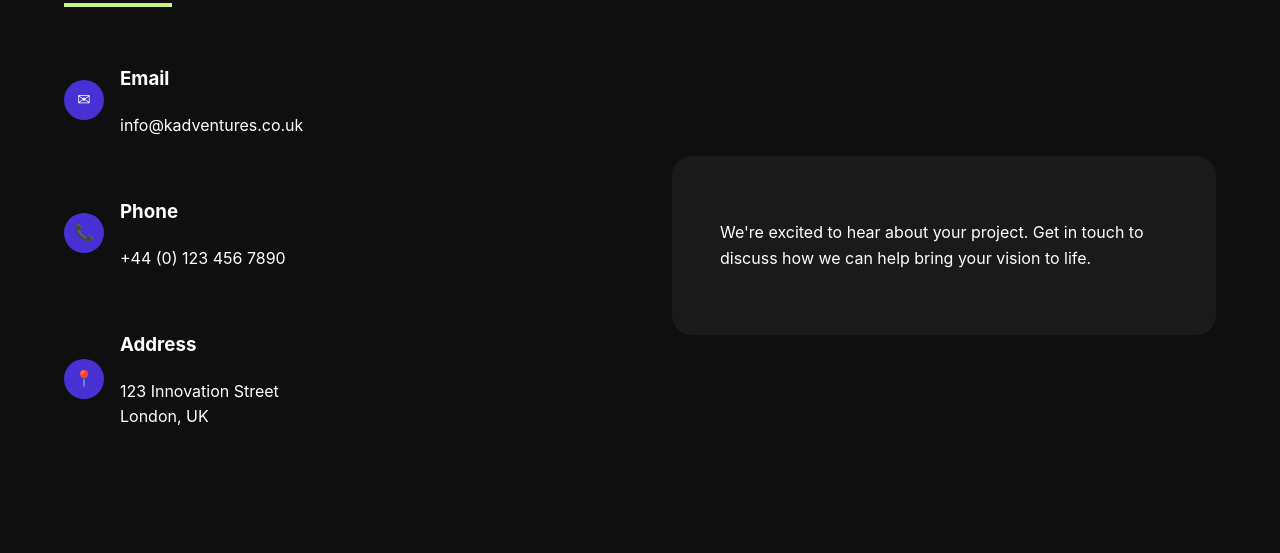
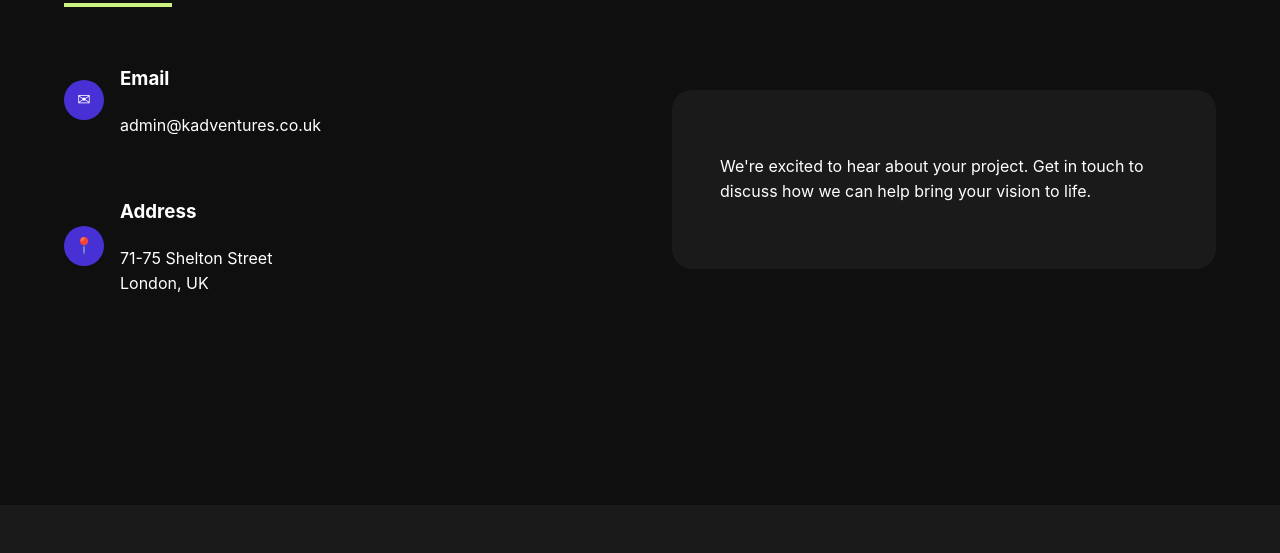
Before and after one commit to macrorage/kadventures-website, a plain HTML site: page index.html in a window 1280 px wide. Shown: the part 2505-3058 px from the top of the page. Drawn offline with Linux system fonts and the light colour scheme.

Commit message:
Update index.html

```diff
--- a/index.html
+++ b/index.html
@@ -362,21 +362,14 @@
                         <div class="contact-icon">✉</div>
                         <div>
                             <h3>Email</h3>
-                            <p>info@kadventures.co.uk</p>
-                        </div>
-                    </div>
-                    <div class="contact-item">
-                        <div class="contact-icon">📞</div>
-                        <div>
-                            <h3>Phone</h3>
-                            <p>+44 (0) 123 456 7890</p>
+                            <p>admin@kadventures.co.uk</p>
                         </div>
                     </div>
                     <div class="contact-item">
                         <div class="contact-icon">📍</div>
                         <div>
                             <h3>Address</h3>
-                            <p>123 Innovation Street<br>London, UK</p>
+                            <p>71-75 Shelton Street<br>London, UK</p>
                         </div>
                     </div>
                 </div>
```
